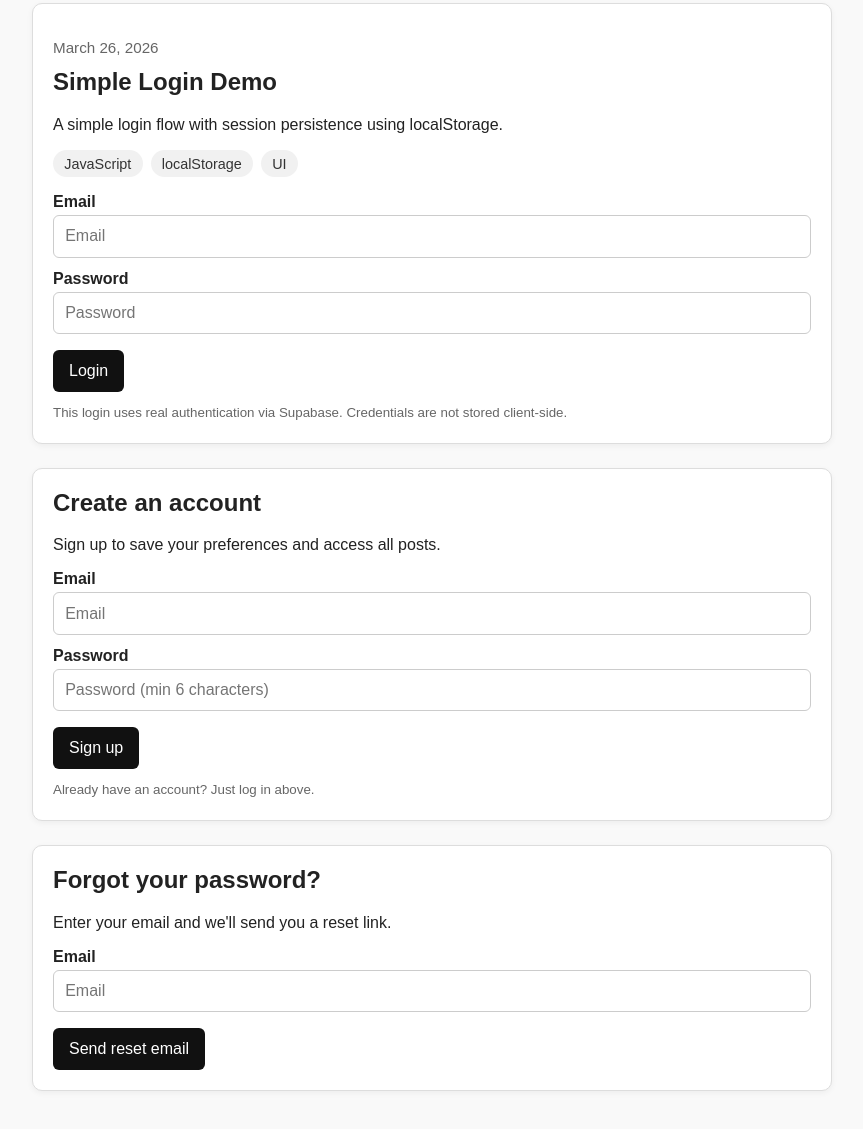
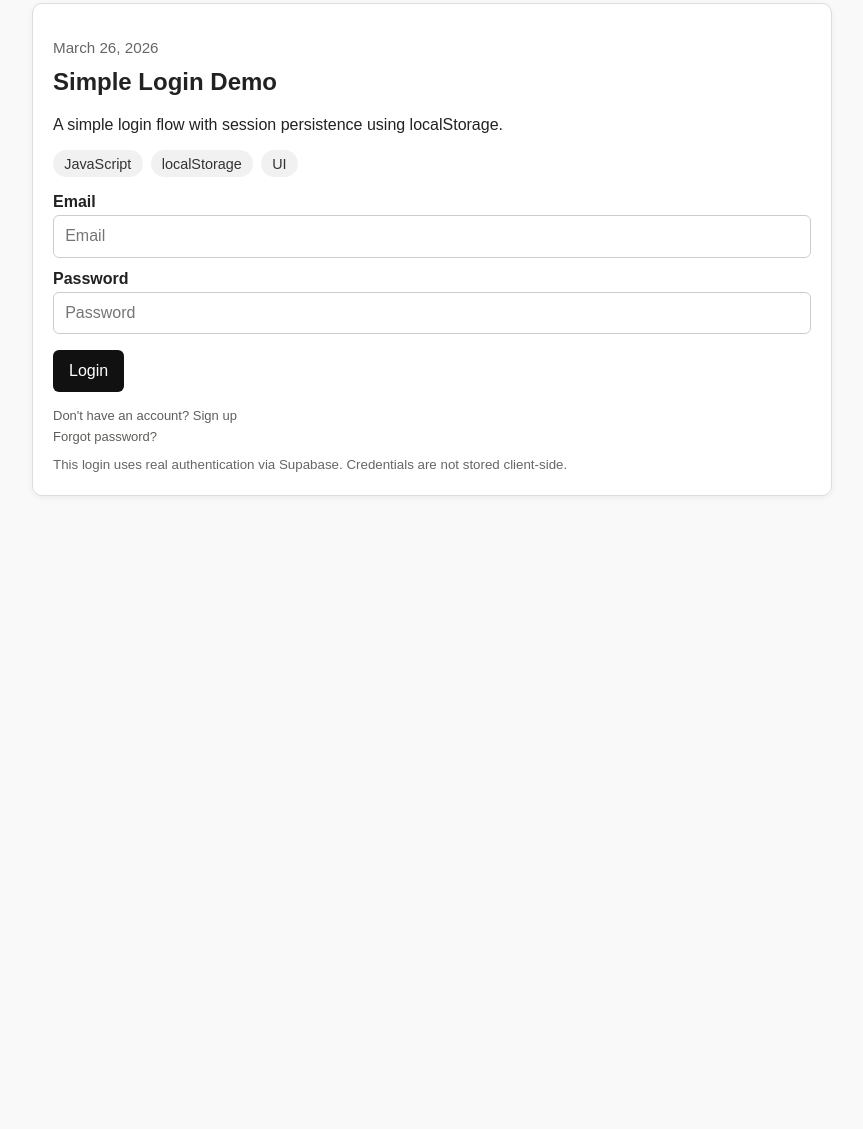
Before and after one commit to rejectionwarrior/simple-web-app, a plain HTML site: page index.html in a window 1280 px wide. Shown: the part 207-1336 px from the top of the page, without its empty margins (208-1071 px from the left). After the commit the page ends 800 px from the top, so only its background shows below. Drawn offline with Linux system fonts and the light colour scheme.

Commit message:
Update index.html

```diff
--- a/index.html
+++ b/index.html
@@ -20,24 +20,51 @@
       <p id="post-1-description"></p>
       <div id="post-1-tags" class="skill-list"></div>
 
+      <!-- Login Form -->
       <div id="login-form">
         <label for="username">Email</label>
         <input id="username" type="text" placeholder="Email" autocomplete="email" />
-
         <label for="password">Password</label>
         <input id="password" type="password" placeholder="Password" autocomplete="current-password" />
+        <button id="auth-button" type="button">Login</button>
+        <p id="status-message" class="hidden"></p>
+        <div class="auth-links">
+          <a href="#" id="show-signup">Don't have an account? Sign up</a>
+          <a href="#" id="show-reset">Forgot password?</a>
+        </div>
       </div>
 
+      <!-- Signup Form -->
+      <div id="signup-form" class="hidden">
+        <label for="signup-email">Email</label>
+        <input id="signup-email" type="text" placeholder="Email" autocomplete="off" />
+        <label for="signup-password">Password</label>
+        <input id="signup-password" type="password" placeholder="Password (min 6 characters)" />
+        <button id="signup-button" type="button">Sign up</button>
+        <p id="signup-status" class="hidden"></p>
+        <div class="auth-links">
+          <a href="#" id="show-login-from-signup">Already have an account? Log in</a>
+        </div>
+      </div>
+
+      <!-- Password Reset Form -->
+      <div id="reset-form" class="hidden">
+        <label for="reset-email">Email</label>
+        <input id="reset-email" type="text" placeholder="Email" autocomplete="off" />
+        <button id="reset-button" type="button">Send reset email</button>
+        <p id="reset-status" class="hidden"></p>
+        <div class="auth-links">
+          <a href="#" id="show-login-from-reset">Back to login</a>
+        </div>
+      </div>
+
+      <!-- Logged In View -->
       <div id="logged-in-view" class="hidden">
         <span id="logged-in-label">Logged in</span>
         <button id="logout-button" type="button">Logout</button>
       </div>
 
-      <button id="auth-button" type="button">Login</button>
-
-      <p id="status-message" class="hidden"></p>
-
-      <small>
+      <small id="auth-note">
         This login uses real authentication via Supabase. Credentials are not stored client-side.
       </small>
     </section>
@@ -47,43 +74,7 @@
       <h2 id="post-2-title">Some Other Demo</h2>
       <p id="post-2-description"></p>
       <div id="post-2-tags" class="skill-list"></div>
-
       <button id="post-2-button" type="button">Some Other Button</button>
-    </section>
-
-    <!-- Signup -->
-    <section id="signup-card" class="timeline-entry">
-      <h2>Create an account</h2>
-      <p>Sign up to save your preferences and access all posts.</p>
-
-      <div id="signup-form">
-        <label for="signup-email">Email</label>
-        <input id="signup-email" type="text" placeholder="Email" autocomplete="off" />
-
-        <label for="signup-password">Password</label>
-        <input id="signup-password" type="password" placeholder="Password (min 6 characters)" />
-      </div>
-
-      <button id="signup-button" type="button">Sign up</button>
-
-      <p id="signup-status" class="hidden"></p>
-
-      <small>Already have an account? Just log in above.</small>
-    </section>
-
-    <!-- Password Reset -->
-    <section id="reset-card" class="timeline-entry">
-      <h2>Forgot your password?</h2>
-      <p>Enter your email and we'll send you a reset link.</p>
-
-      <div id="reset-form">
-        <label for="reset-email">Email</label>
-        <input id="reset-email" type="text" placeholder="Email" autocomplete="off" />
-      </div>
-
-      <button id="reset-button" type="button">Send reset email</button>
-
-      <p id="reset-status" class="hidden"></p>
     </section>
   </main>
 
```
